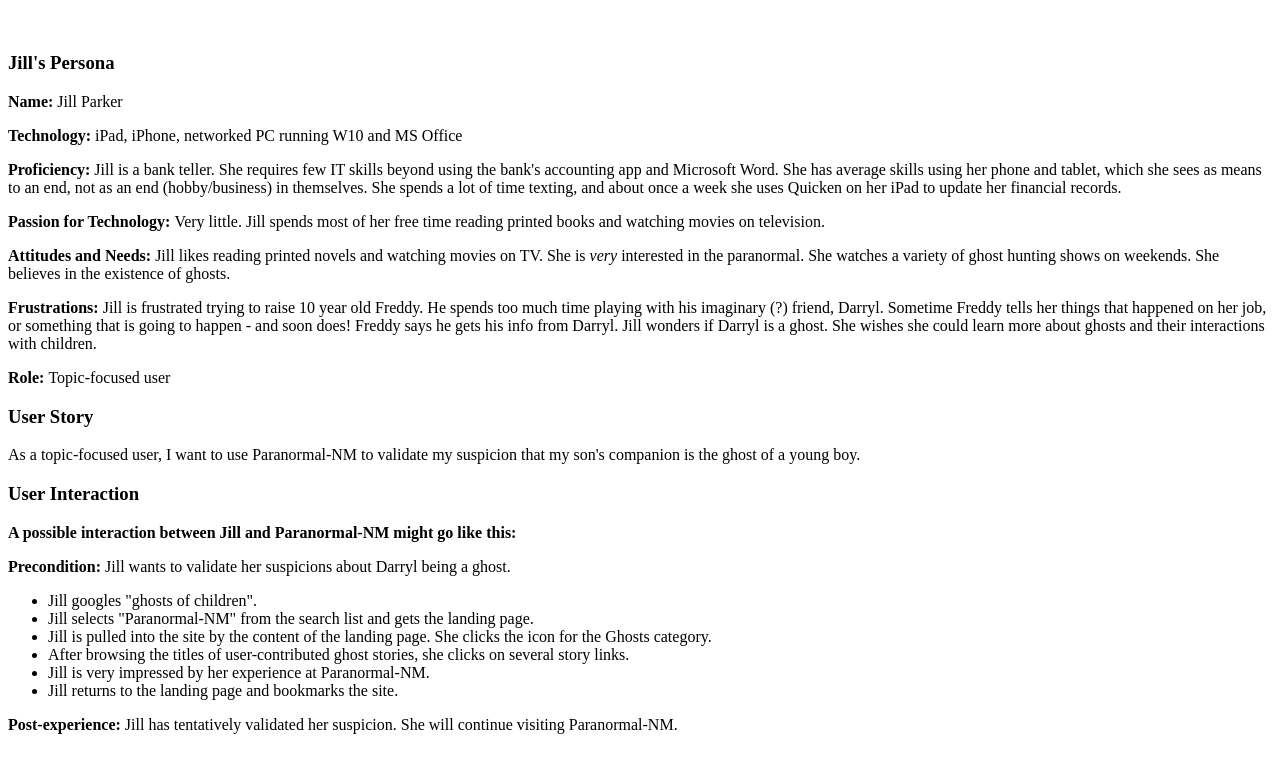
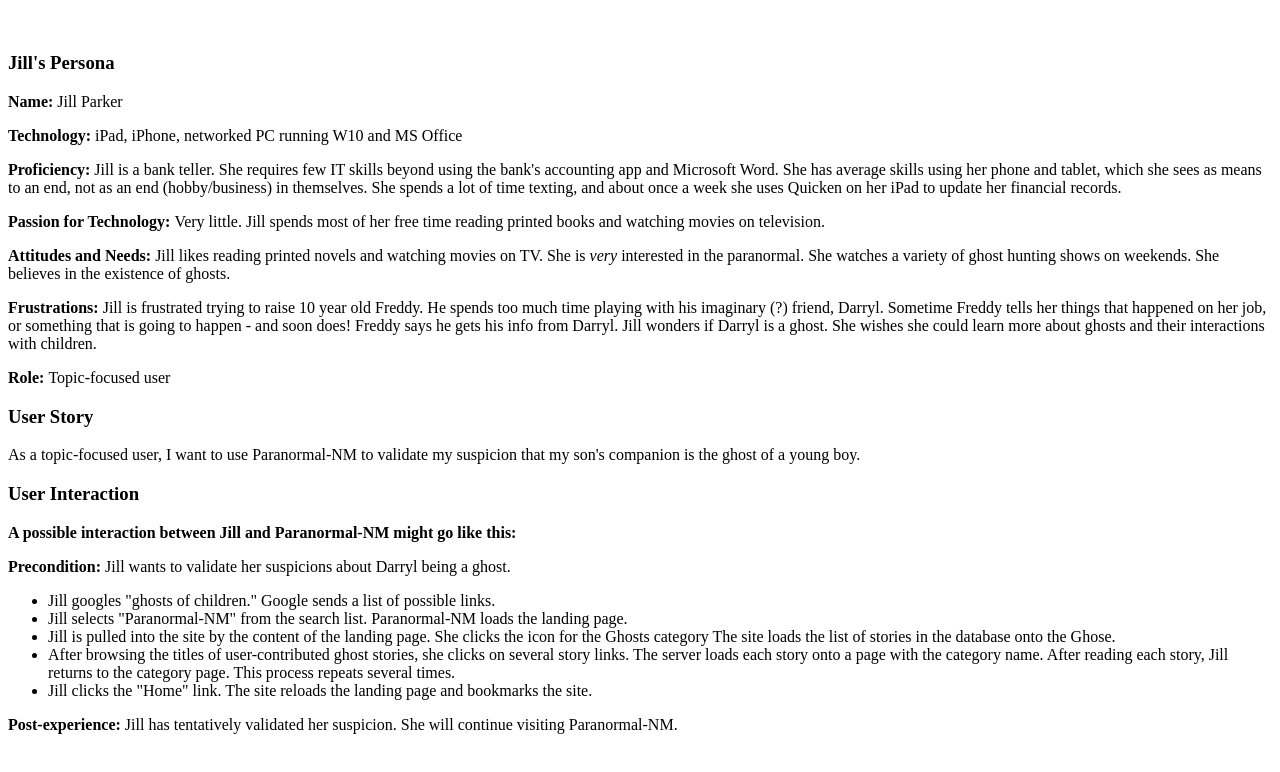
Before and after one commit to Paranormal-NM/paranormal-nm, a plain HTML site: page user-jill.html in a window 1280 px wide. Shown: the part 152-924 px from the top of the page. Drawn offline with Linux system fonts and the light colour scheme.

Commit message:
Re-edited the interaction section after conferring with team members.

```diff
--- a/user-jill.html
+++ b/user-jill.html
@@ -62,18 +62,18 @@
 
         <ul>
 
-            <li>Jill googles "ghosts of children".</li>
+            <li>Jill googles "ghosts of children." Google sends a list of possible links.</li>
 
-            <li>Jill selects "Paranormal-NM" from the search list and gets the landing page.</li>
+            <li>Jill selects "Paranormal-NM" from the search list. Paranormal-NM loads the landing page.</li>
 
             <li>Jill is pulled into the site by the content of the landing page. She clicks the icon for the Ghosts
-                category.</li>
+                category The site loads the list of stories in the database onto the Ghose.</li>
 
-            <li>After browsing the titles of user-contributed ghost stories, she clicks on several story links.</li>
+            <li>After browsing the titles of user-contributed ghost stories, she clicks on several story links. The server
+            loads each story onto a page with the category name. After reading each story, Jill returns to the category
+            page. This process repeats several times.</li>
 
-            <li>Jill is very impressed by her experience at Paranormal-NM. </li>
-
-            <li>Jill returns to the landing page and bookmarks the site.</li>
+            <li>Jill clicks the "Home" link. The site reloads the landing page and bookmarks the site.</li>
 
         </ul>
 
```
